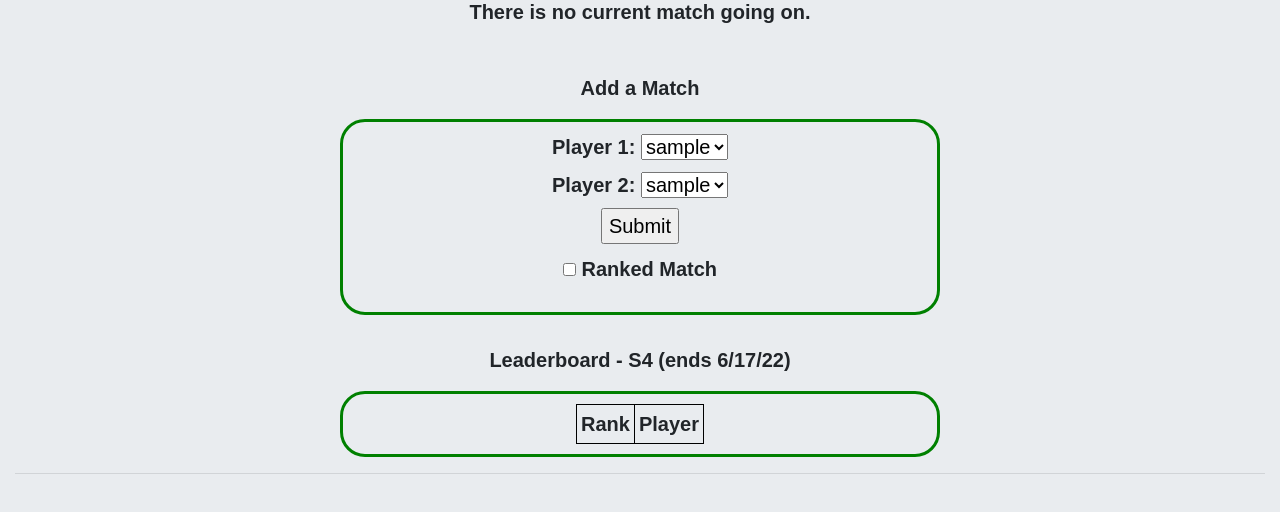
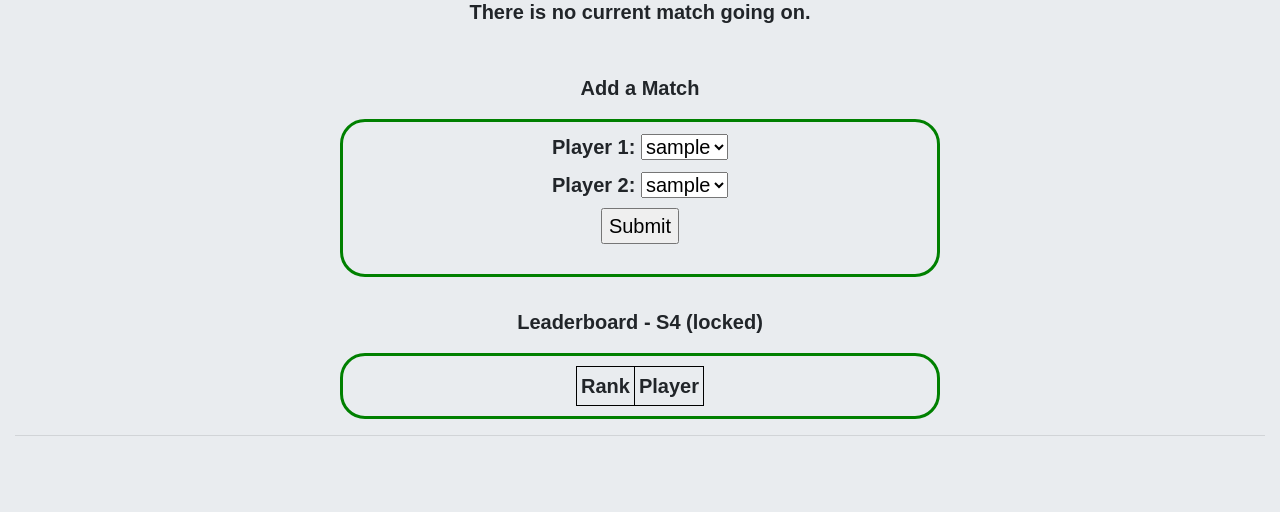
Before and after one commit to windrunner9292/PingPongQueue, a Flask app: page /showDashboard in a window 1280 px wide. Shown: the part 288-800 px from the top of the page. Run offline with Flask 2, Linux system fonts and the light colour scheme; the visitor is signed in with stand-in values (Sample User, id 1); data comes from the database, SQL or seed files in the repository; data that the repository does not hold is empty.

Commit message:
locking season 4

```diff
--- a/templates/main.html
+++ b/templates/main.html
@@ -104,8 +104,10 @@
 
       <div class="inline-display">
         <div class="inline-display">
+          <!--
           <input type="checkbox"name="rankedMatch">
           <label>Ranked Match</label><br>
+          -->
         </div>
       </div>
 
@@ -113,7 +115,7 @@
   </div>
 
   <br/>
-  <p class="sub-headers">Leaderboard - S4 (ends 6/17/22)</p>
+  <p class="sub-headers">Leaderboard - S4 (locked)</p>
   <div id="players-container">
     <table class="center" style="width:20%">
       <tr>
```
